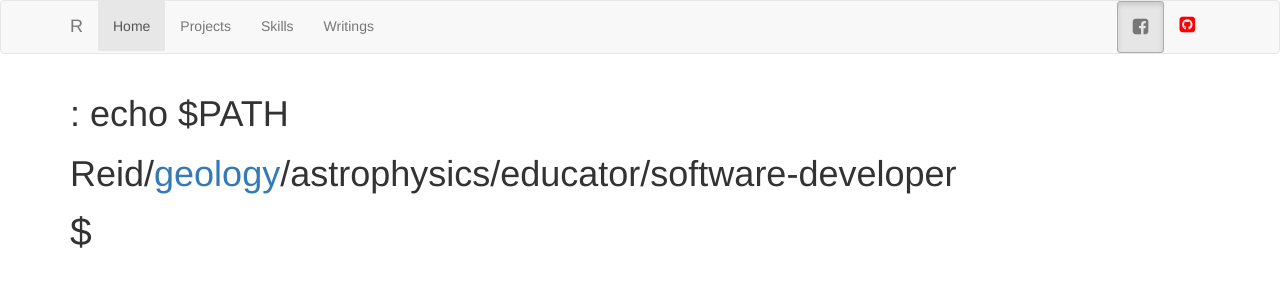
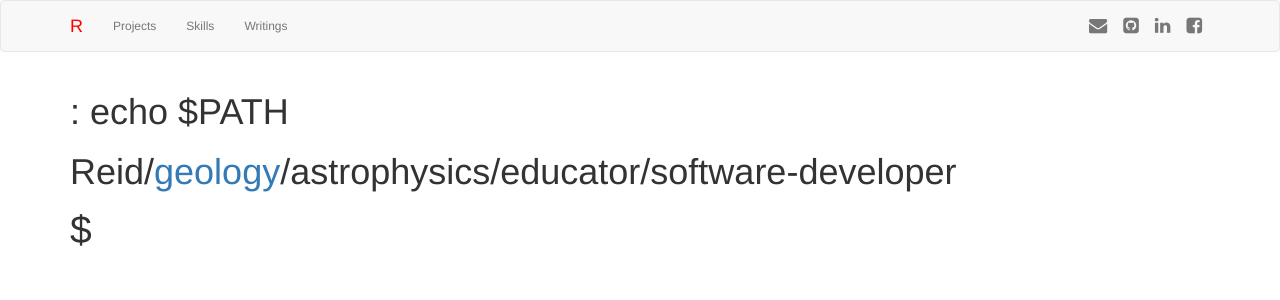
Before and after one commit to reidjs/web, a PHP site: page / in a window 1280 px wide. Shown: the top 300 px of the page. Run offline with PHP 8.4, Linux system fonts and the light colour scheme; some libraries are stand-ins or nearby versions.

Commit message:
modified navbar

```diff
--- a/index.html
+++ b/index.html
@@ -3,9 +3,12 @@
   <head>
     <link rel="stylesheet" href="https://maxcdn.bootstrapcdn.com/font-awesome/4.7.0/css/font-awesome.min.css">
     <link rel="stylesheet" href="https://maxcdn.bootstrapcdn.com/bootstrap/3.3.7/css/bootstrap.min.css" integrity="sha384-BVYiiSIFeK1dGmJRAkycuHAHRg32OmUcww7on3RYdg4Va+PmSTsz/K68vbdEjh4u" crossorigin="anonymous">
+    <script src="https://ajax.googleapis.com/ajax/libs/jquery/3.2.1/jquery.min.js"></script>
+    <script src="https://maxcdn.bootstrapcdn.com/bootstrap/3.3.7/js/bootstrap.min.js" integrity="sha384-Tc5IQib027qvyjSMfHjOMaLkfuWVxZxUPnCJA7l2mCWNIpG9mGCD8wGNIcPD7Txa" crossorigin="anonymous"></script>
     <link rel="stylesheet" href="styles/indexstyle.css">
     <meta charset="utf-8">
     <title>Reid Sherman</title>
+
   </head>
   <body>
     <nav class="navbar navbar-default">
@@ -18,22 +21,29 @@
           <span class="icon-bar"></span>
           <span class="icon-bar"></span>
         </button>
-        <a class="navbar-brand" href="#">R</a>
+        <a class="navbar-brand" href="#"><span id="bigR" class="active">R</span></a>
       </div>
 
       <!-- Collect the nav links, forms, and other content for toggling -->
       <div class="collapse navbar-collapse" id="bs-example-navbar-collapse-1">
         <ul class="nav navbar-nav">
-          <li class="active"><a href="#">Home</a></li>
-          <li><a href="#">Projects</a></li>
-          <li><a href="#">Skills</a></li>
-          <li><a href="https://reidsherman.com/wp/">Writings</a></li>
+          <li><a href="https://reidsherman.com/projects/" class="navtext">Projects</a></li>
+          <li><a href="https://reidsherman.com/cv/" class="navtext">Skills</a></li>
+          <li><a href="https://reidsherman.com/wp/" class="navtext">Writings</a></li>
         </ul>
-        <ul   class="nav navbar-nav navbar-right" id="test">
-          <li><a href="#" class="btn btn-default btn-xs navicons fa fa-facebook-square fa-4x active" role="button" aria-hidden="true">
-  </a></li>
-          <li><a href="#"><i class="navicons fa fa-github-square" aria-hidden="true"></i></a></li>
-
+        <ul class="nav navbar-nav navbar-right" id="right-icons">
+          <li><a href="#"><i class="fa fa-envelope" aria-hidden="true"></i>
+            <span class="visible-xs-inline navtext">Email</span>
+          </a></li>
+          <li><a href="#"><i class="navicons fa fa-github-square" aria-hidden="true"></i>
+            <span class="visible-xs-inline navtext">Github</span>
+          </a></li>
+          <li><a href="#"><i class="fa fa-linkedin" aria-hidden="true"></i>
+          <span class="visible-xs-inline navtext">Linkedin</span>
+          </a></li>
+          <li><a href="#"><i class="navicons fa fa-facebook-square" aria-hidden="true"></i>
+            <span class="visible-xs-inline navtext">Facebook</span>
+          </a></li>
         </ul>
       </div><!-- /.navbar-collapse -->
     </div><!-- /.container-fluid -->
@@ -49,8 +59,6 @@
 
 <!-- $<span id="bashinput"></span><span class="blinking-cursor">|</span> -->
 
-    <script src="https://ajax.googleapis.com/ajax/libs/jquery/3.2.1/jquery.min.js"></script>
-    <script src="https://maxcdn.bootstrapcdn.com/bootstrap/3.3.7/js/bootstrap.min.js" integrity="sha384-Tc5IQib027qvyjSMfHjOMaLkfuWVxZxUPnCJA7l2mCWNIpG9mGCD8wGNIcPD7Txa" crossorigin="anonymous"></script>
     <script type="text/javascript" src="unixinterpreter.js">
 
     </script>
--- a/styles/indexstyle.css
+++ b/styles/indexstyle.css
@@ -1,21 +1,28 @@
 
-.fa {
-  font-size: 1.3em;
-  color: red;
-}
-.fa-facebook-square {
+
+/*.fa-facebook-square {
   color: blue;
   padding: 0 0 0 0;
+}*/
+#right-icons > li > a{
+  /*padding-top:7px;
+  padding-bottom: 0;*/
+  /*padding: 15px 10px 15px 10px;*/
+  padding-left: 8px;
+  padding-right:8px;
+  font-size: 1.3em;
 }
-#test {
+.navtext {
+  font-size: 12px;
+}
+.fa:hover {
+  color: blue;
+}
+/*#test {
   padding-left: 0;
   color: yellow;
-}
-h1 a:hover {
-  color:steelblue;
-  /*text-decoration: underline;*/
+}*/
 
-}
 h1 {
   overflow-wrap: break-word;
   word-wrap: break-word;
@@ -34,6 +41,13 @@ input, textarea:focus, input:focus {
 .line {
   background: yellow;
 }
+#bigR {
+  color: green;
+}
+#bigR.active{
+  color: red;
+}
+
 /*.blinking-cursor {
   font-weight: 100;
   font-size: 30px;
```
Also changed, not shown: navbar.js (added, +22 -0 lines), projects.html (added, +10 -0 lines), scrollmagic/breath.js (renamed from breath.js), scrollmagic/package.json (renamed from package.json), scrollmagic/style.css (renamed from style.css), tests/parsertest.html (renamed from parsertest.html), tests/parsertest.js (renamed from parsertest.js).
